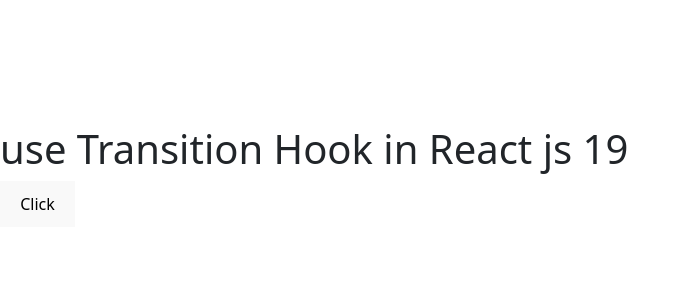
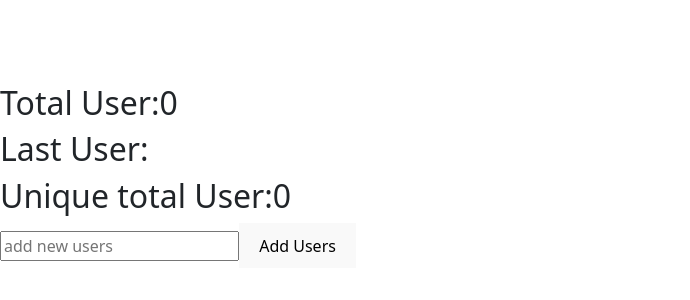
Before and after one commit to amit20055/React-Amit, a React (Vite) app: page / in a window 1280 px wide. Shown: the part 224-524 px from the top of the page, without its empty margins (0-690 px from the left). Built offline with nearby package versions, Linux system fonts and the light colour scheme.

Commit message:
Derived state

```diff
--- a/src/App.jsx
+++ b/src/App.jsx
@@ -1,10 +1,11 @@
-import UseTransition45 from "./useTransition45";
+import DerivedState47 from "./derived_state 47";
+
 
 function App() {
   return (
     <div>
 
-      <UseTransition45/>
+      <DerivedState47/>
 
     </div>
 
--- /dev/null
+++ b/src/derived_state 47.jsx
@@ -0,0 +1,32 @@
+import { useState } from "react";
+
+function DerivedState47(){
+    const[users,setusers]=useState([]);
+    const[user,setuser]=useState([]);
+
+    const handleAddusers=()=>{
+        setusers([...users,user])
+
+    }
+    const total=users.length;
+    const last=users[users.length-1];
+    const unique=[...new Set(users)].length;
+
+    return (
+        <div>
+            <h2>Total User:{total}</h2>
+            <h2>Last User:{last}</h2>
+            <h2>Unique total User:{unique}</h2>
+            <input type="text" onChange={(event)=>setuser(event.target.value)} placeholder="add new users"/>
+            <button onClick={handleAddusers} >Add Users</button>
+            {
+                users.map((item,index)=>(
+                    <h4 key={index}>{item}</h4>
+                ))
+            }
+
+        </div>
+
+    )
+}
+export default DerivedState47;
```
